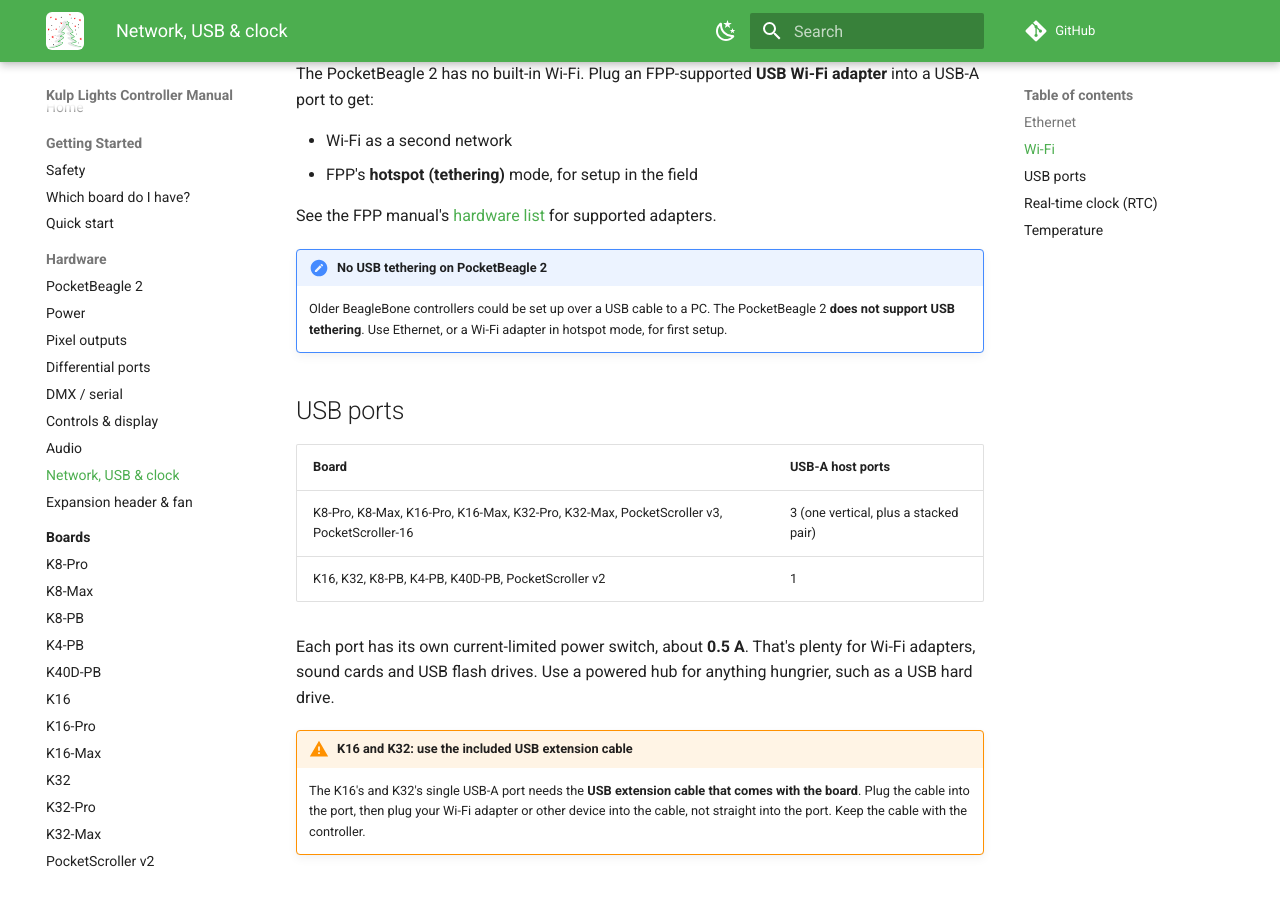
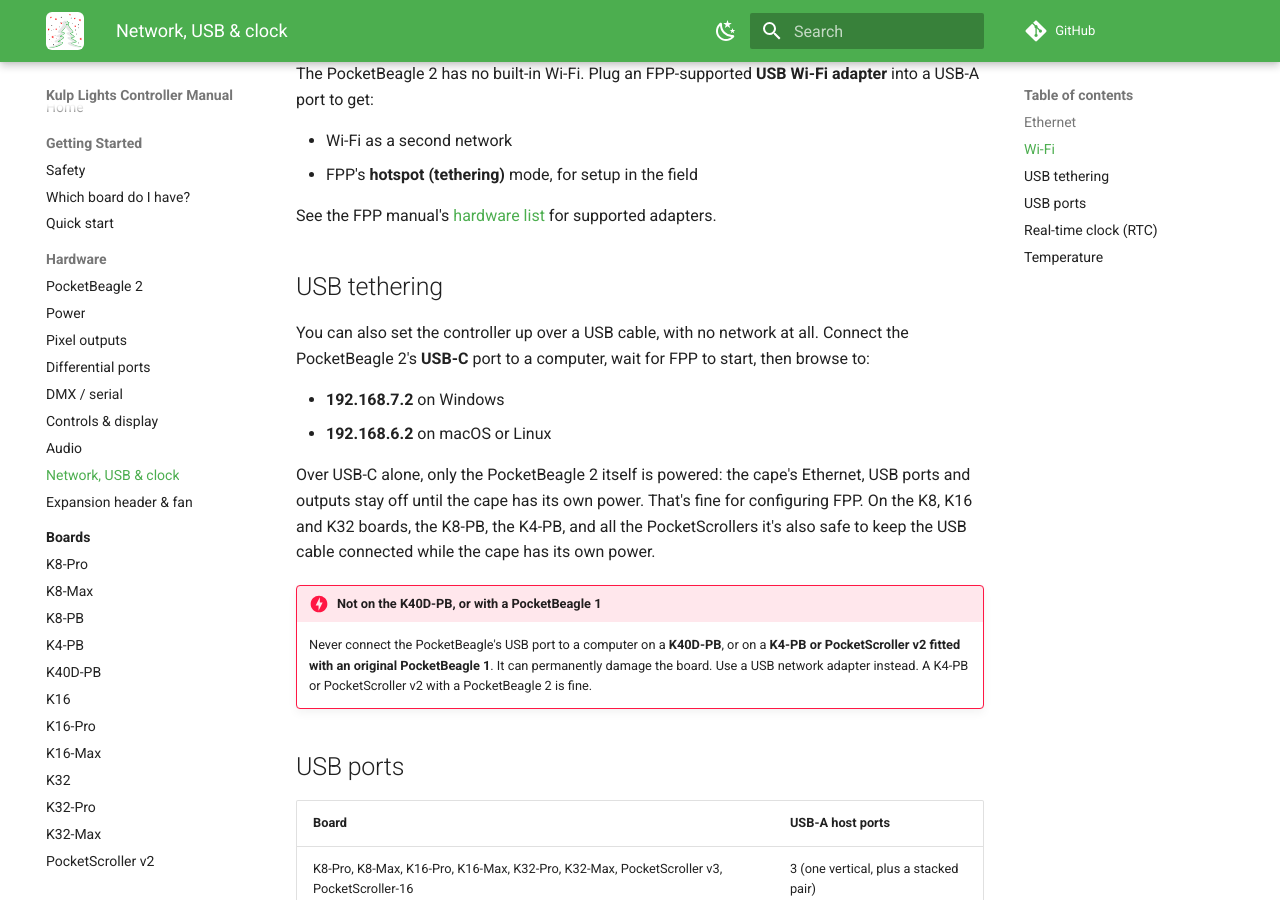
Before and after one commit to KulpLights/kulp-manuals, an MkDocs documentation site: the page built from docs/hardware/network-usb-rtc.md, in a window 1280 px wide and 900 px high, scrolled down 956 px. Built offline with MkDocs 1.6.1 and Material for MkDocs 9.7.7, drawn with Linux system fonts in a browser that asks for light colours; comment, search, counter and statistics services are not loaded.

Commit message:
Document USB tethering on the PocketBeagle 2
The PocketBeagle 2 does support USB tethering for setup (it just can't
power the cape from USB-C). Adds how to use it, and where it is unsafe:
always on the K40D-PB, and on the K4-PB and PocketScroller v2 when
fitted with an original PocketBeagle.

Co-Authored-By: Claude Opus 5.5 <noreply@anthropic.com>

```diff
--- a/docs/hardware/network-usb-rtc.md
+++ b/docs/hardware/network-usb-rtc.md
@@ -41,10 +41,23 @@ into a USB-A port to get:
 See the FPP manual's [hardware list](https://manual.falconplayer.com/004-hardware/) for
 supported adapters.
 
-!!! note "No USB tethering on PocketBeagle 2"
-    Older BeagleBone controllers could be set up over a USB cable to a PC. The
-    PocketBeagle 2 **does not support USB tethering**. Use Ethernet, or a Wi-Fi adapter in
-    hotspot mode, for first setup.
+## USB tethering
+
+You can also set the controller up over a USB cable, with no network at all. Connect the
+PocketBeagle 2's **USB-C** port to a computer, wait for FPP to start, then browse to:
+
+- **192.168.7.2** on Windows
+- **192.168.6.2** on macOS or Linux
+
+Over USB-C alone, only the PocketBeagle 2 itself is powered: the cape's Ethernet, USB ports and
+outputs stay off until the cape has its own power. That's fine for configuring FPP. On the K8, K16
+and K32 boards, the K8-PB, the K4-PB, and all the PocketScrollers it's also safe to keep the USB cable
+connected while the cape has its own power.
+
+!!! danger "Not on the K40D-PB, or with a PocketBeagle 1"
+    Never connect the PocketBeagle's USB port to a computer on a **K40D-PB**, or on a **K4-PB or
+    PocketScroller v2 fitted with an original PocketBeagle 1**. It can permanently damage the board.
+    Use a USB network adapter instead. A K4-PB or PocketScroller v2 with a PocketBeagle 2 is fine.
 
 ## USB ports
 
```
Also changed, not shown: docs/boards/k4-pb.md (+6 -0 lines), docs/boards/pocketscroller-v2.md (+5 -0 lines), docs/hardware/pocketbeagle2.md (+4 -3 lines), docs/software/first-boot.md (+3 -2 lines).
